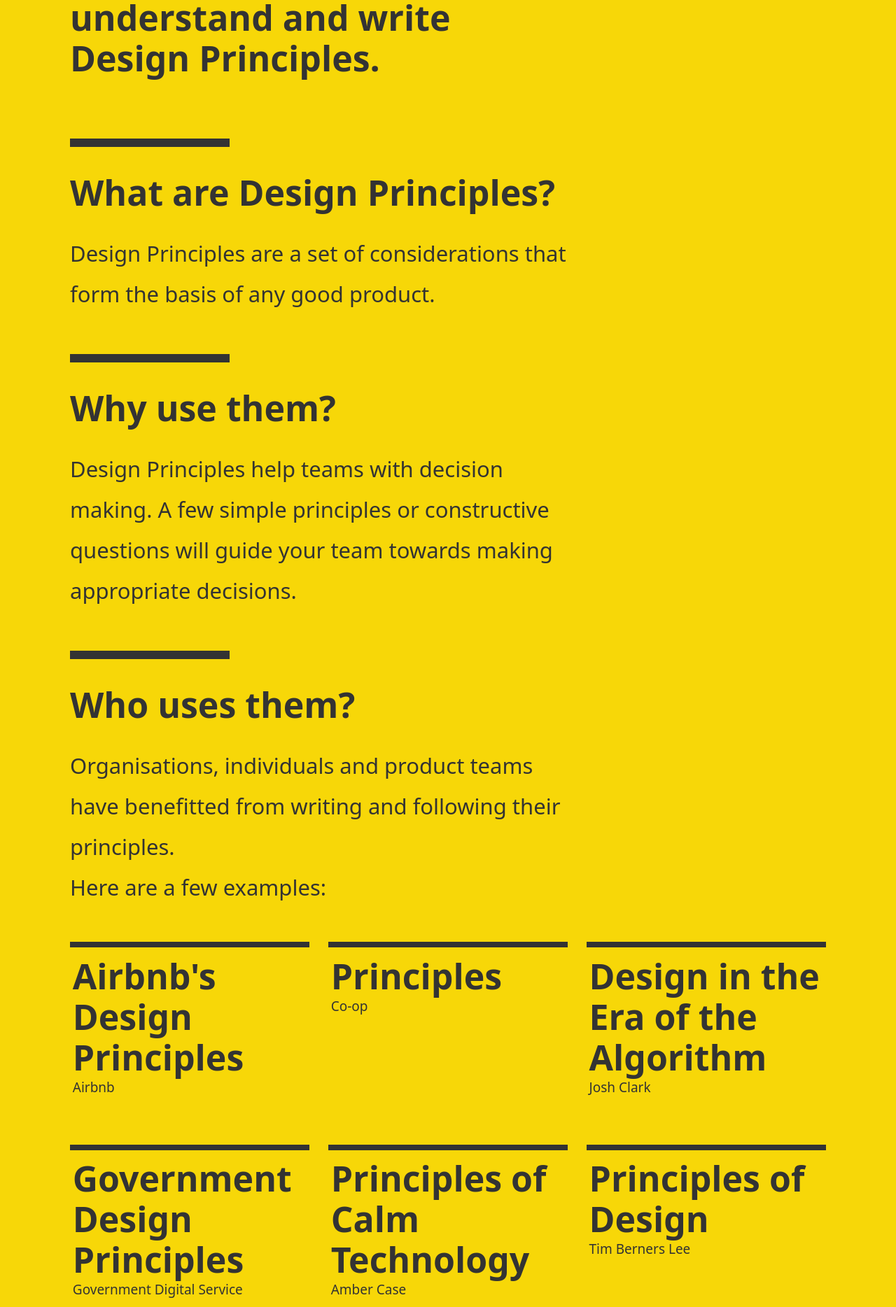
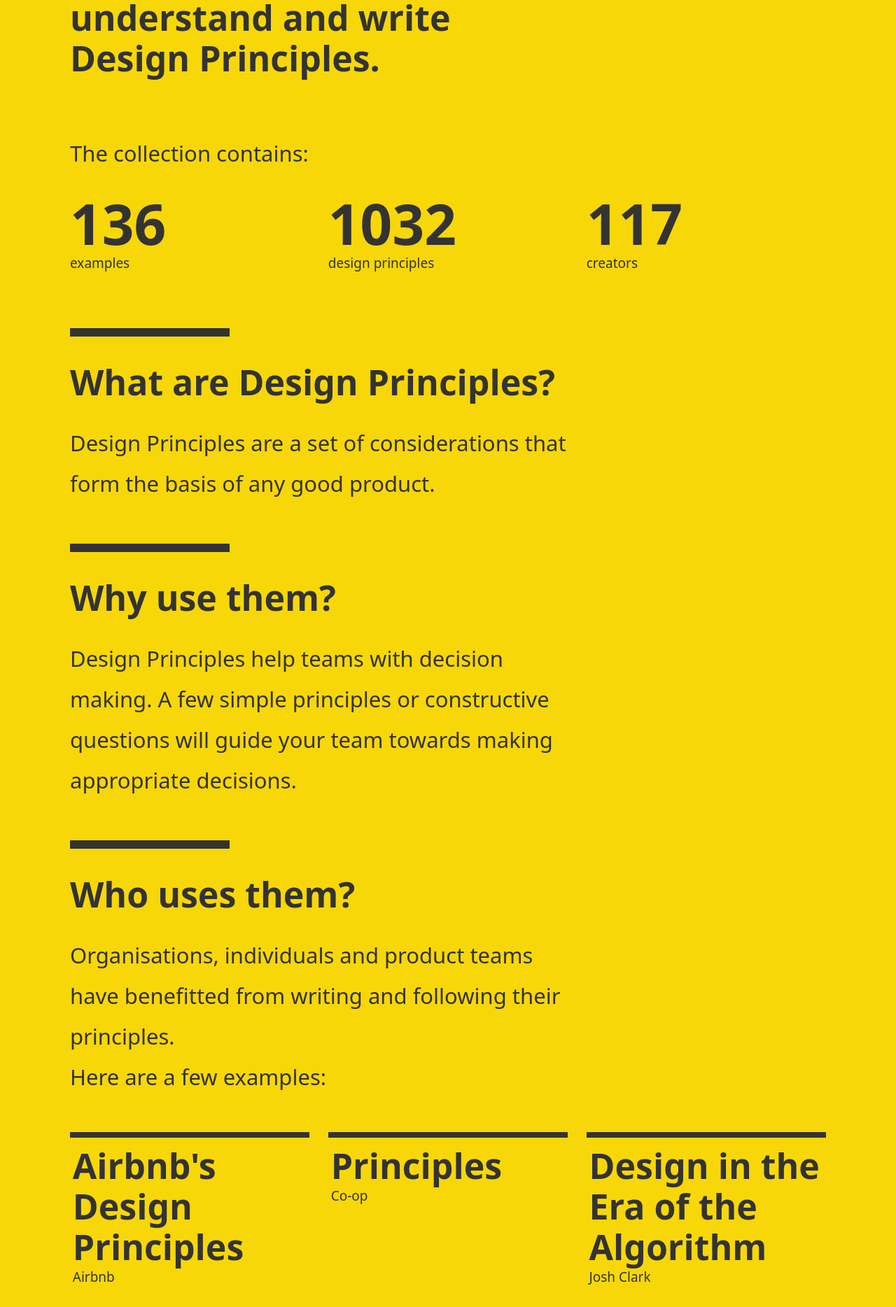
Before and after one commit to benbrignell/principles.design, a Jekyll site: the page built from index.html, in a window 1280 px wide. Shown: the part 1068-2936 px from the top of the page at 70% size. Built offline with Jekyll 4.4.1, drawn with Linux system fonts in a browser that asks for light colours; some of the changed text lies outside the part shown.

Commit message:
added 6-3 col  examples principles and creator count to homepage

```diff
--- a/_includes/block-grid-featured.html
+++ b/_includes/block-grid-featured.html
@@ -6,8 +6,6 @@
   {% include block-tile-ghost.html %}
 
 
-  {% assign authors =  site.examples | map: 'author' | uniq %}
-  {% assign principles =  site.examples | map: 'principles' | join: '- principle:'  | split: '- principle:' | uniq %}
-  <p class="full h3 arrow"><a class="tdn" href="{{site.baseurl}}/examples/">See all <strong>{{ site.examples.size }}</strong> examples containing <strong>{{ principles.size }}</strong> principles from <strong>{{ authors.size }}</strong> creators</a></p>
+  <p class="full h3 arrow"><a class="tdn" href="{{site.baseurl}}/examples/">See all <strong>{{ site.examples.size }}</strong> examples</a></p>
 
 </div>
--- a/_layouts/examples.html
+++ b/_layouts/examples.html
@@ -5,7 +5,7 @@ layout: default
 <div class="wrapper">
   <header class="post-header">
     {% for post in site.examples %} {% capture post_count %} {{ post_count | plus: 1 }} {% endcapture %} {% endfor %}
-    <h1 class="post-title" style="margin-bottom: 0.2em;">{{ post_count }} {{ page.title }}</h1>
+    <h1 class="post-title" style="margin-bottom: 0.2em;">{{ page.title }}</h1>
   </header>
 </div>
 
--- a/_layouts/home.html
+++ b/_layouts/home.html
@@ -5,10 +5,36 @@
 
   <body class="home">
 
+
+
     {% include header.html %}
         <div class="wrapper">
         {% include info-block.html title="This site is an open source resource created to help us understand and write Design Principles." description=""%}
 
+
+
+
+      </div>
+          <div class="wrapper">
+
+            {% assign authors =  site.examples | map: 'author' | uniq %}
+            {% assign principles =  site.examples | map: 'principles' | join: '- principle:'  | split: '- principle:' | uniq %}
+            <p class="full h3 mtn">The collection contains:</p>
+            <div class="three-up">
+              <p class="h1 bold mtn mbn">{{ site.examples.size }}</p>
+              <p>examples</p>
+            </div>
+            <div class="three-up">
+              <p class="h1 bold mtn mbn">{{ principles.size }}</p>
+              <p>design principles</p>
+            </div>
+            <div class="three-up">
+              <p class="h1 bold mtn mbn">{{ authors.size }}</p>
+              <p>creators</p>
+            </div>
+          </div>
+
+        <div class="wrapper">
         {% include info-block.html title="What are Design Principles?" description="Design Principles are a set of considerations that form the basis of any good product."%}
 
         {% include info-block.html title="Why use them?" description="Design Principles help teams with decision making. A few simple principles or constructive questions will guide your team towards making appropriate decisions." %}
--- a/_sass/_scratch.scss
+++ b/_sass/_scratch.scss
@@ -14,6 +14,13 @@ a {
   text-decoration: underline; // text-decoration-skip fallback
   text-decoration-skip: ink; // although this is pretty ugly
 
+}
+
+.mbn {
+  margin-bottom: 0;
+}
+.mtn {
+  margin-top: 0;
 }
 a:hover {
   color: $secondary;
@@ -95,6 +102,15 @@ hr {
 
 .tdn {
   text-decoration: none;
+}
+
+.three-up {
+  grid-column: auto / span 6;
+  position: relative;
+  @media (min-width: $mq-m) {
+    grid-column: auto / span 4;
+    margin-bottom: 1.6em;
+    }
 }
 .info-block, .post-content, article {
   grid-column: auto / span 12;
```
